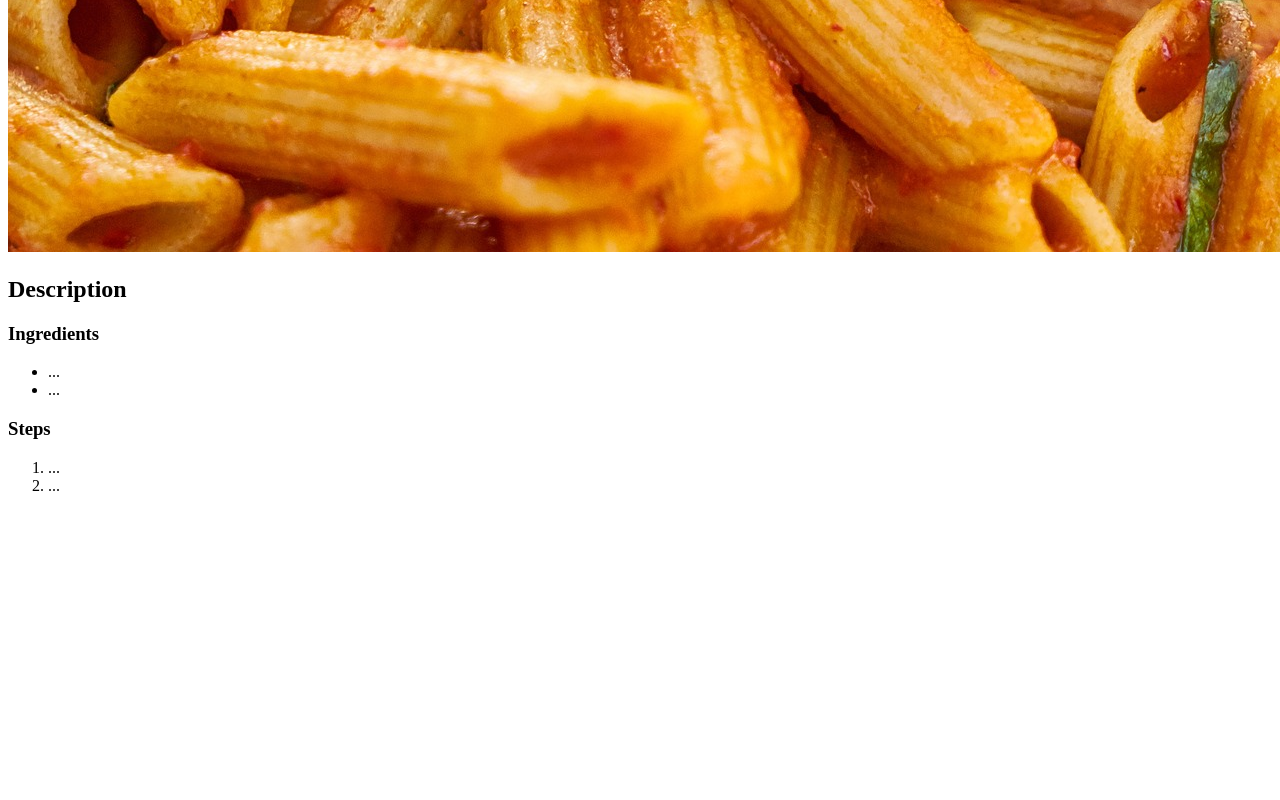
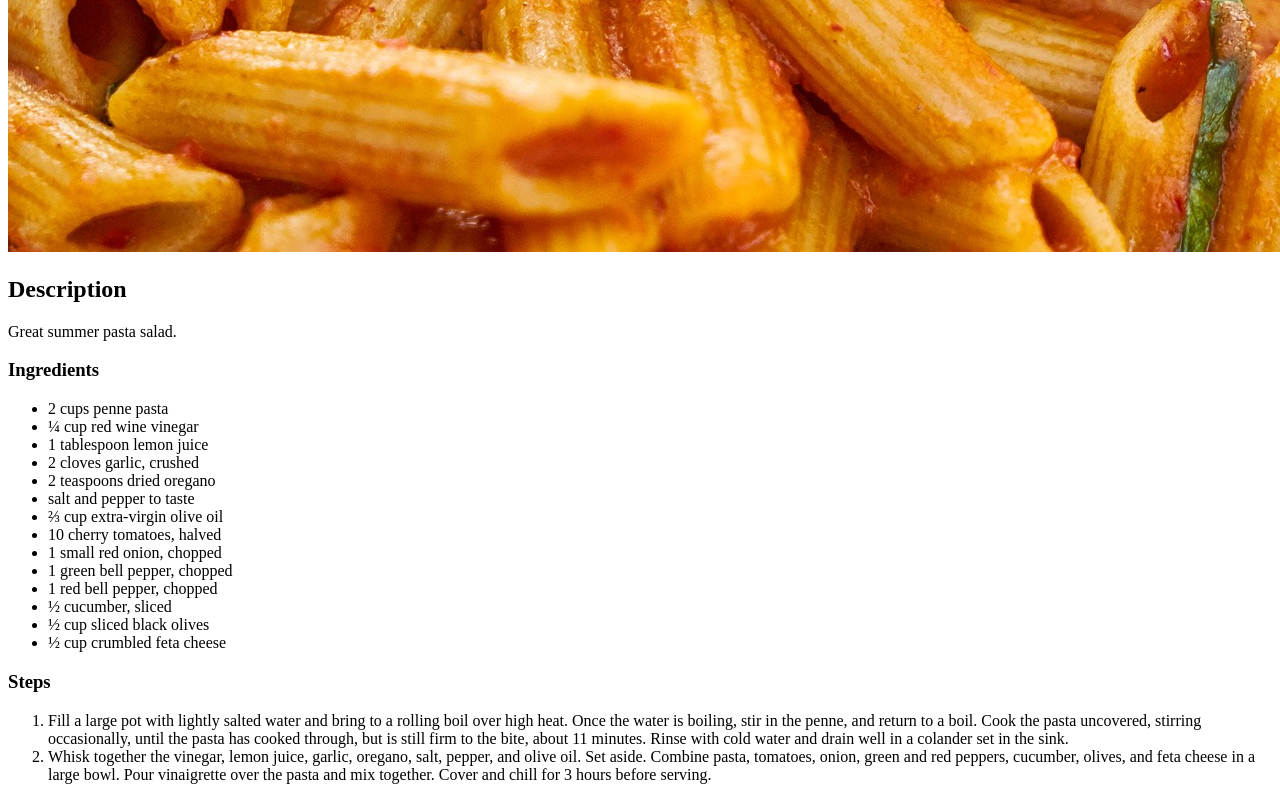
Before and after one commit to kkarys/odin-recipes, a plain HTML site: page recipes/pasta.html in a window 1280 px wide. Shown: the part 1108-1908 px from the top of the page. Before the commit the page ends 1619 px from the top, so only its background shows below. Drawn offline with Linux system fonts and the light colour scheme.

Commit message:
changes in eggs and pasta

```diff
--- a/recipes/pasta.html
+++ b/recipes/pasta.html
@@ -1,24 +1,36 @@
 <!DOCTYPE html>
 <html>
     <head>
-        <title></title>
+        <title>Greek pasta salad</title>
 
     </head>
     <body>
-        <h1>Pasta</h1>
+        <h1>Greek pasta salad</h1>
         <img src="images/Pasta.jpg" alt="Pasta">
 
         <h2>Description</h2>
-
+            Great summer pasta salad.
         <h3>Ingredients</h3>
         <ul>
-            <li>...</li>
-            <li>...</li>
+            <li>2 cups penne pasta</li>
+            <li>¼ cup red wine vinegar</li>
+            <li>1 tablespoon lemon juice</li>
+            <li>2 cloves garlic, crushed</li>
+            <li>2 teaspoons dried oregano</li>
+            <li>salt and pepper to taste</li>
+            <li>⅔ cup extra-virgin olive oil</li>
+            <li>10 cherry tomatoes, halved</li>
+            <li>1 small red onion, chopped</li>
+            <li>1 green bell pepper, chopped</li>
+            <li>1 red bell pepper, chopped</li>
+            <li>½ cucumber, sliced</li>
+            <li>½ cup sliced black olives</li>
+            <li>½ cup crumbled feta cheese</li>
         </ul>
         <h3>Steps</h3>
         <ol>
-            <li>...</li>
-            <li>...</li>
+            <li>Fill a large pot with lightly salted water and bring to a rolling boil over high heat. Once the water is boiling, stir in the penne, and return to a boil. Cook the pasta uncovered, stirring occasionally, until the pasta has cooked through, but is still firm to the bite, about 11 minutes. Rinse with cold water and drain well in a colander set in the sink.</li>
+            <li>Whisk together the vinegar, lemon juice, garlic, oregano, salt, pepper, and olive oil. Set aside. Combine pasta, tomatoes, onion, green and red peppers, cucumber, olives, and feta cheese in a large bowl. Pour vinaigrette over the pasta and mix together. Cover and chill for 3 hours before serving.</li>
         </ol>
 
     </body>
```
Also changed, not shown: recipes/eggs.html (+6 -6 lines).
